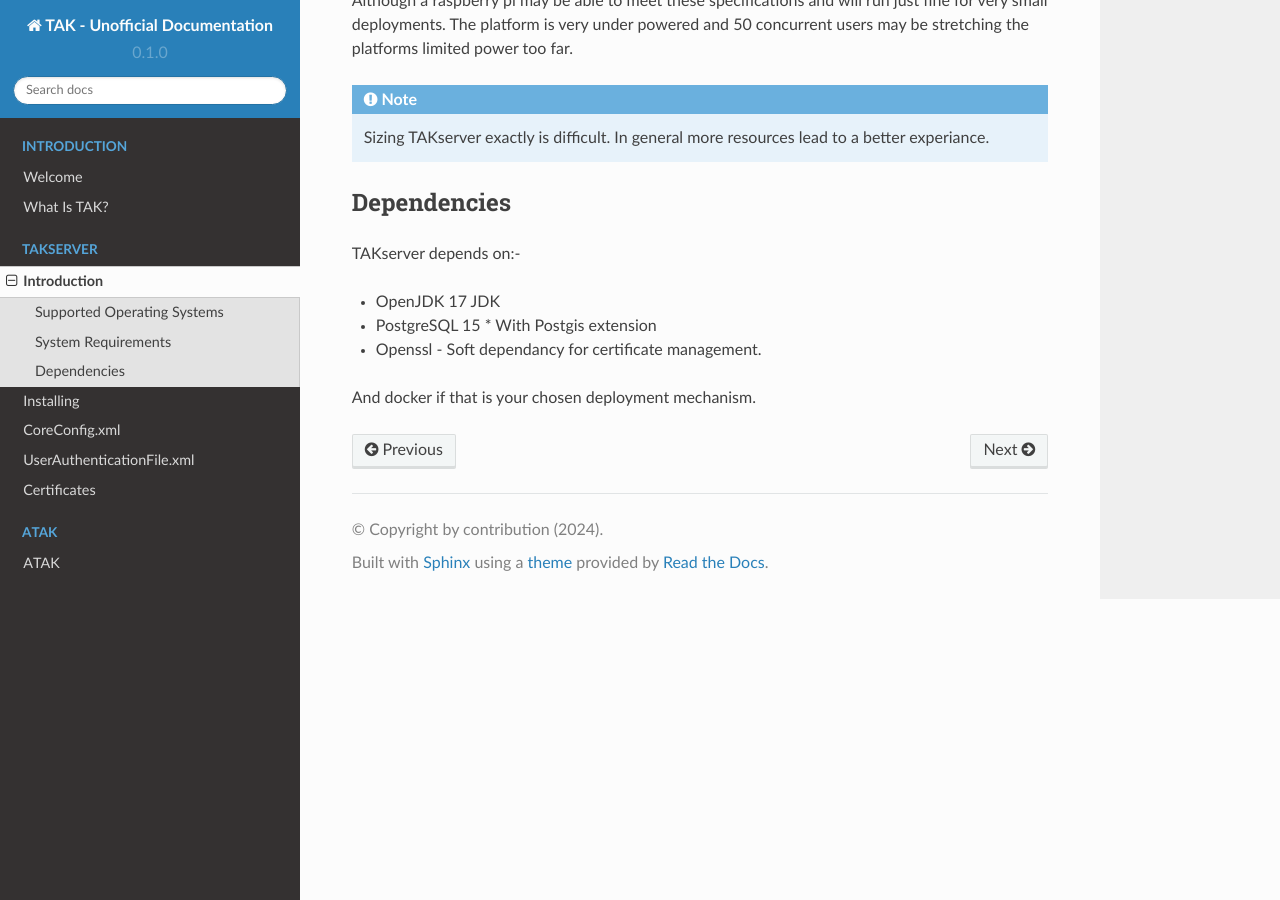
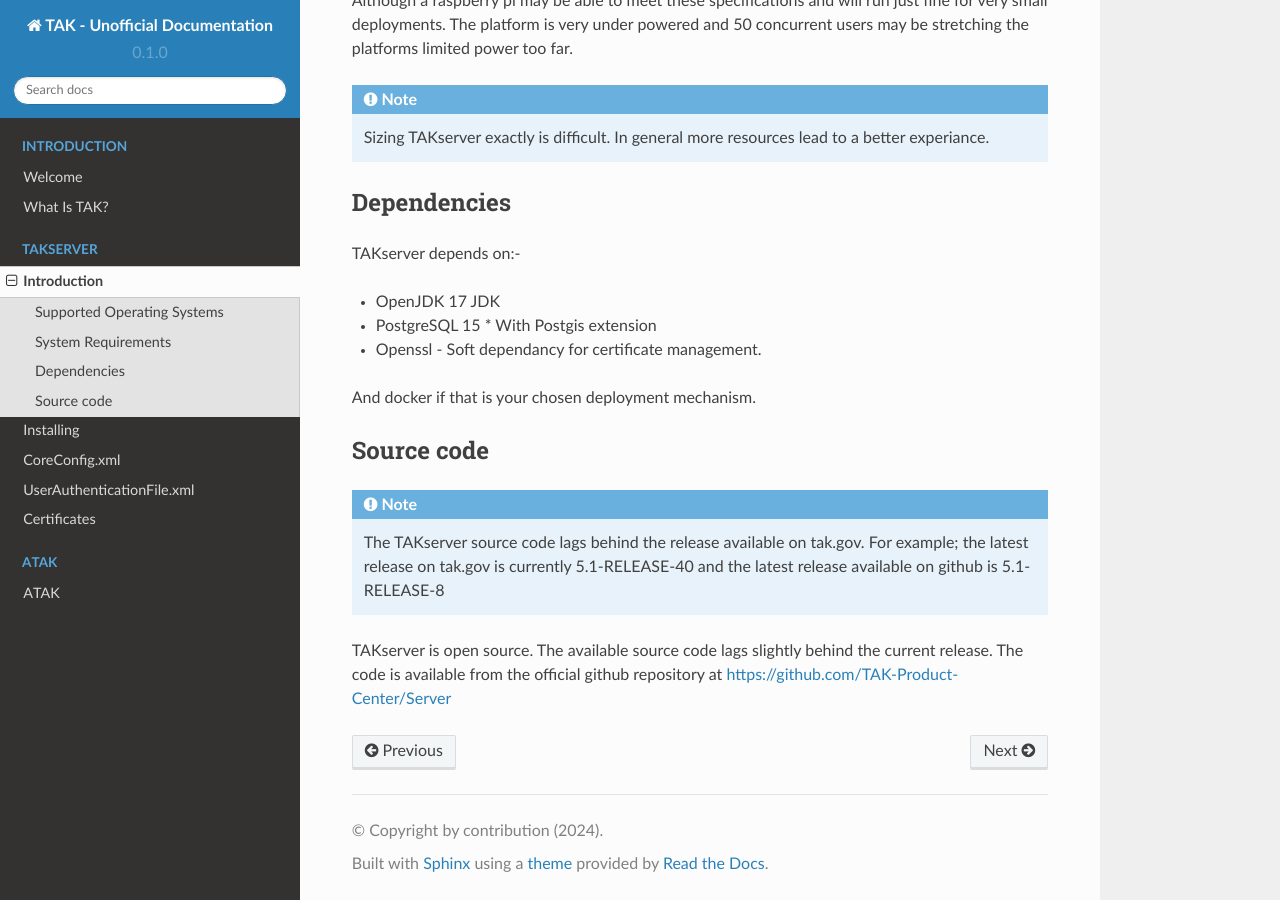
Before and after one commit to jimmypw/doc-tak, a Sphinx documentation site: the page built from docs/source/takserver/index.rst, in a window 1280 px wide and 900 px high, scrolled down 1123 px. Built offline with Sphinx 7.4.7 and the Read the Docs theme 2.0.0, drawn with Linux system fonts in a browser that asks for light colours.

Commit message:
doc: added link to source control repo on github

```diff
--- a/docs/source/takserver/index.rst
+++ b/docs/source/takserver/index.rst
@@ -64,3 +64,16 @@
 * Openssl - Soft dependancy for certificate management.
 
 And docker if that is your chosen deployment mechanism.
+
+
+Source code
+-----------
+
+.. note::
+  The TAKserver source code lags behind the release available on tak.gov. For
+  example; the latest release on tak.gov is currently 5.1-RELEASE-40 and the
+  latest release available on github is 5.1-RELEASE-8
+
+TAKserver is open source. The available source code lags slightly behind the
+current release. The code is available from the official github repository
+at https://github.com/TAK-Product-Center/Server
```
